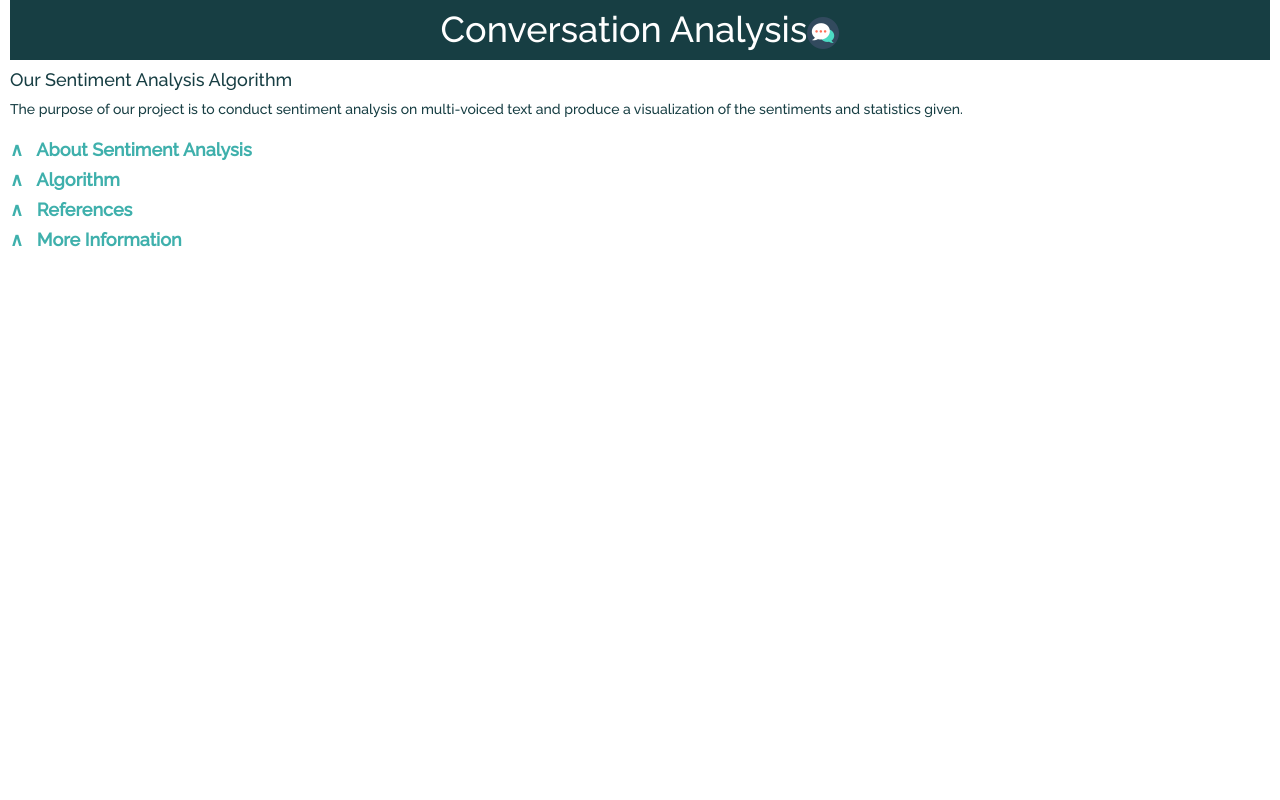
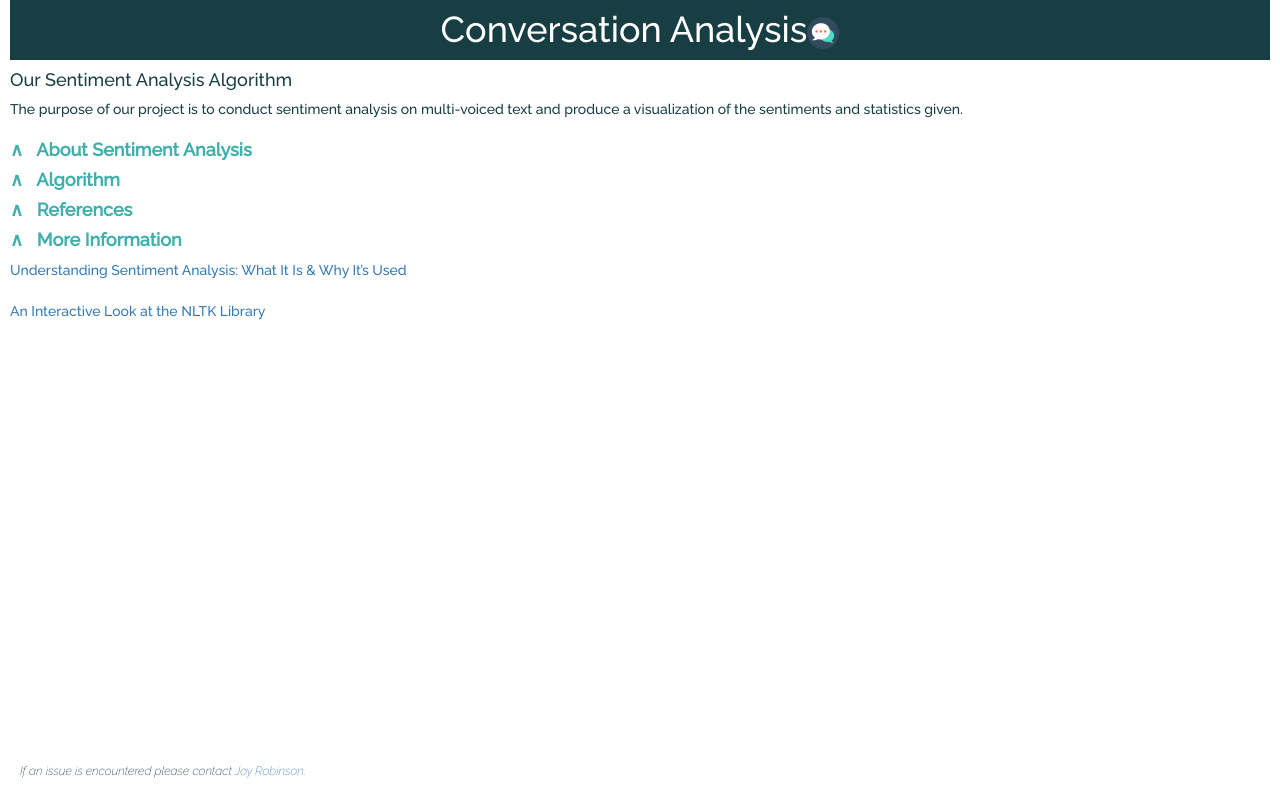
Before and after one commit to mgordon34/Conversation-Analysis, a Django app: page /about in a window 1280 px wide. Run offline with Django 3.2, Linux system fonts and the light colour scheme; parts of the project's set-up code (start-up, migrations or seed data) failed here and were passed over; some libraries are stand-ins or nearby versions.

Commit message:
added contact stuff and fixed arrows in About....hopefully

```diff
--- a/MainPage/static/MainPage/main.css
+++ b/MainPage/static/MainPage/main.css
@@ -1,5 +1,5 @@
 @import
-url('https://fonts.googleapis.com/css?family=Raleway:300,500');
+url('https://fonts.googleapis.com/css?family=Raleway:200i,300,500');
 
 /*color scheme: 283347, 2B85D3, 1F9D94, E4D9CC, E65B4A*/
 /*color scheme: 87bcde, 55d1a3, 4e4d5c, 2d4654, 243b4a*/
@@ -52,6 +52,15 @@
 p {
   margin: 0 0 20px;
   line-height: 1.5;
+}
+
+footer {
+  font: 12px 'Raleway';
+  font-style: italic;
+  font-weight: 200;
+  position: fixed;
+  left: 20px;
+  bottom: 0px;
 }
 
 .main {
--- a/MainPage/templates/appTemps/base.html
+++ b/MainPage/templates/appTemps/base.html
@@ -21,4 +21,7 @@
       {% block 'body' %}
       {% endblock %}
     </body>
+    <footer>
+      <p>If an issue is encountered please contact <a href="mailto:emailme@joyrobinson.com">Joy Robinson</a>.</p>
+    </footer>
 </html>
```
Also changed, not shown: MainPage/static/main.js (+14 -19 lines).
